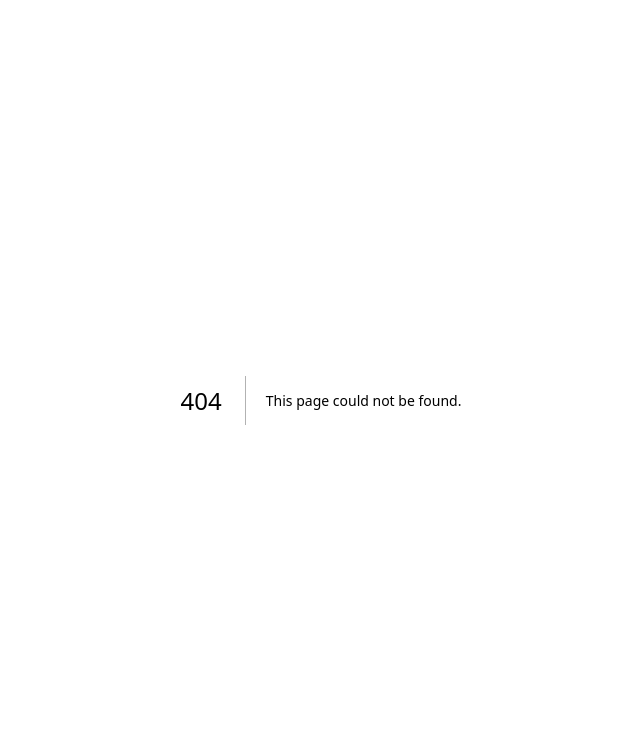
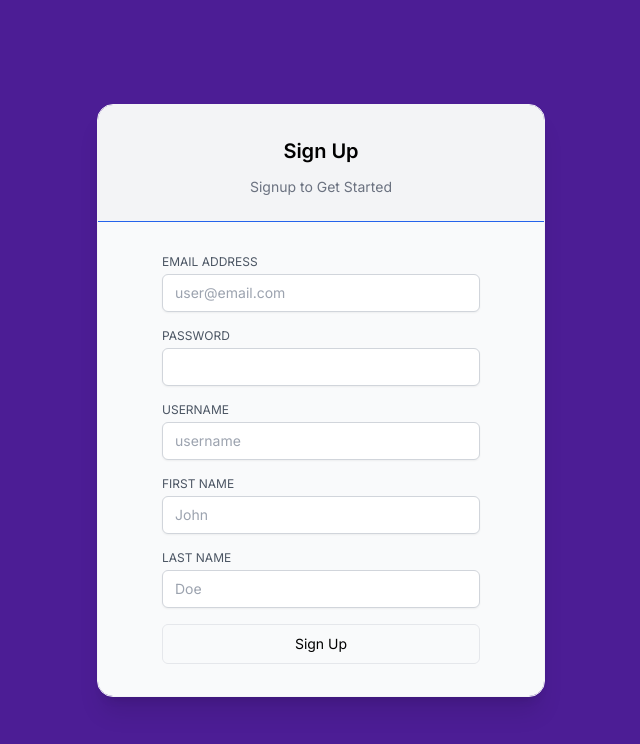
Before and after one commit to srelan46/TaskHub, a Next.js app in the folder frontend/: page /register in a window 1280 px wide. Before the commit this address had no page. Shown: the top 744 px of the page, without its empty margins (319-959 px from the left). Built offline with nearby package versions, Linux system fonts and the light colour scheme.

Commit message:
Added Signup Page, also fixed login routing
- Added Signup Page
- Fixed Login Routing
- Changed Little Bit of CSS

```diff
--- a/frontend/src/app/landing.tsx
+++ b/frontend/src/app/landing.tsx
@@ -1,30 +1,32 @@
 'use client'
-import Login from "./login/page"
 import { useRouter } from 'next/navigation';
 
 export default function Landing() {
     const router = useRouter();
-    const handleClick = () =>{
+    const handleLogin = () => {
         router.push('/login');
     };
+    const handleRegister = () => {
+        router.push('/register');
+    }
     return (
         <div className="flex ">
-            <div className="w-full lg:w-3/5 p-4 bg-white dark:bg-violet-900 text-white font-bold">
+            <div className="w-full lg:w-3/5 p-4 bg-fuchsia-200 text-black dark:bg-violet-900 dark:text-white font-bold">
                 <div className="text-center py-72 text-[32px]">
                     Welcome to Taskhub
                 </div>
             </div>
-            <div className="w-full lg:w-2/5 h-full bg-white text-black">
-                <div className="bg-violet-500 py-24 lg:py-72 xl:py-96 dark:bg-black text-white">
+            <div className="w-full lg:w-2/5 h-full">
+                <div className="bg-violet-900 py-24 lg:py-72 xl:py-96 dark:bg-black text-white">
                     <div className="relative flex w-full grow flex-col items-center justify-center">
-                        <h2 className="text-center text-[20px] leading-[1.2] md:text-[32px] md:leading-8">
+                        <h2 className="text-center text-[20px] font-bold leading-[1.2] md:text-[32px] md:leading-8">
                             Let's Get Started
                             <div className="mt-5 w-full max-w-[440px]">
                                 <div className="grid gap-x-3 gap-y-2 sm:grid-cols-2 sm:gap-y-0">
-                                    <button className="relative flex h-12 items-center justify-center rounded-md text-center text-base font-medium bg-[#3C46FF] text-[#fff] hover:bg-[#0000FF]" onClick={handleClick}>
+                                    <button className="relative flex h-12 items-center justify-center rounded-md text-center text-base font-medium bg-[#3C46FF] text-[#fff] hover:bg-[#0000FF]" onClick={handleLogin}>
                                         Login
                                     </button>
-                                    <button className="relative flex h-12 items-center justify-center rounded-md text-center text-base font-medium bg-[#3C46FF] text-[#fff] hover:bg-[#0000FF]">
+                                    <button className="relative flex h-12 items-center justify-center rounded-md text-center text-base font-medium bg-[#3C46FF] text-[#fff] hover:bg-[#0000FF]" onClick={handleRegister}>
                                         Sign Up
                                     </button>
                                 </div>
--- a/frontend/src/app/form.tsx
+++ b/frontend/src/app/login/form.tsx
@@ -1,4 +1,4 @@
-export function Form({
+export function LoginForm({
   action,
   children,
 }: {
--- a/frontend/src/app/login/page.tsx
+++ b/frontend/src/app/login/page.tsx
@@ -1,11 +1,11 @@
 'use-client'
 import Link from 'next/link';
-import { Form } from '../form';
+import { LoginForm } from './form';
 import { SubmitButton } from '../submit-button';
 
 export default function Login() {
   return (
-    <div className="flex h-screen w-screen items-center justify-center bg-violet-500">
+    <div className="flex h-screen w-screen items-center justify-center bg-violet-900">
       <div className="z-10 w-full max-w-md overflow-hidden rounded-2xl border border-gray-100 shadow-xl">
         <div className="flex flex-col items-center justify-center space-y-3 border-b border-blue-600 bg-gray-100 px-4 py-6 pt-8 text-center sm:px-16">
           <h3 className="text-xl font-semibold text-black">Sign In</h3>
@@ -13,7 +13,7 @@ export default function Login() {
             Use your email and password to sign in
           </p>
         </div>
-        <Form action={'do nothing'}>
+        <LoginForm action={'do nothing'}>
           <SubmitButton>Sign in</SubmitButton>
           <p className="text-center text-sm text-gray-600">
             {"Don't have an account? "}
@@ -22,7 +22,7 @@ export default function Login() {
             </Link>
             {' for free.'}
           </p>
-        </Form>
+        </LoginForm>
       </div>
     </div>
   );
--- /dev/null
+++ b/frontend/src/app/register/form.tsx
@@ -0,0 +1,95 @@
+export function RegisterForm({
+    action,
+    children,
+  }: {
+    action: any;
+    children: React.ReactNode;
+  }) {
+    return (
+      <form
+        action={action}
+        className="flex flex-col space-y-4 bg-gray-50 px-4 py-8 sm:px-16"
+      >
+        <div>
+          <label
+            htmlFor="email"
+            className="block text-xs text-gray-600 uppercase"
+          >
+            Email Address
+          </label>
+          <input
+            id="email"
+            name="email"
+            type="email"
+            placeholder="user@email.com"
+            autoComplete="email"
+            required
+            className="mt-1 block w-full appearance-none rounded-md border border-gray-300 px-3 py-2 placeholder-gray-400 shadow-sm focus:border-black focus:outline-none focus:ring-black sm:text-sm text-black"
+          />
+        </div>
+        <div>
+          <label
+            htmlFor="password"
+            className="block text-xs text-gray-600 uppercase"
+          >
+            Password
+          </label>
+          <input
+            id="password"
+            name="password"
+            type="password"
+            required
+            className="mt-1 block w-full appearance-none rounded-md border border-gray-300 px-3 py-2 placeholder-gray-400 shadow-sm focus:border-black focus:outline-none focus:ring-black sm:text-sm text-black"
+          />
+        </div>
+        <div>
+            <label
+            htmlFor="Username"
+            className="block text-xs text-gray-600 uppercase"
+          >
+            Username
+          </label>
+          <input
+            id="username"
+            name="username"
+            type="username"
+            placeholder="username"
+            required
+            className="mt-1 block w-full appearance-none rounded-md border border-gray-300 px-3 py-2 placeholder-gray-400 shadow-sm focus:border-black focus:outline-none focus:ring-black sm:text-sm text-black"
+          />
+        </div>
+        <div>
+            <label
+            htmlFor="first_name"
+            className="block text-xs text-gray-600 uppercase"
+          >
+            First Name
+          </label>
+          <input
+            id="first_name"
+            name="first_name"
+            type="first_name"
+            placeholder="John"
+            required
+            className="mt-1 block w-full appearance-none rounded-md border border-gray-300 px-3 py-2 placeholder-gray-400 shadow-sm focus:border-black focus:outline-none focus:ring-black sm:text-sm text-black"
+          />
+        </div>
+        <div>
+            <label
+            htmlFor="last_name"
+            className="block text-xs text-gray-600 uppercase"
+          >
+            Last Name
+          </label>
+          <input
+            id="last_name"
+            name="last_name"
+            type="last_name"
+            placeholder="Doe"
+            className="mt-1 block w-full appearance-none rounded-md border border-gray-300 px-3 py-2 placeholder-gray-400 shadow-sm focus:border-black focus:outline-none focus:ring-black sm:text-sm text-black"
+          />
+        </div>
+        {children}
+      </form>
+    );
+  }
--- /dev/null
+++ b/frontend/src/app/register/page.tsx
@@ -0,0 +1,20 @@
+import { RegisterForm } from "./form";
+import { SubmitButton } from "../submit-button";
+import Link from "next/link";
+export default function Register() {
+    return (
+        <div className="flex h-screen w-screen items-center justify-center bg-violet-900">
+            <div className="z-10 w-full max-w-md overflow-hidden rounded-2xl border border-gray-100 shadow-xl">
+                <div className="flex flex-col items-center justify-center space-y-3 border-b border-blue-600 bg-gray-100 px-4 py-6 pt-8 text-center sm:px-16">
+                    <h3 className="text-xl font-semibold text-black">Sign Up</h3>
+                    <p className="text-sm text-gray-500">
+                        Signup to Get Started
+                    </p>
+                </div>
+                <RegisterForm action={'do nothing'}>
+                    <SubmitButton>Sign Up</SubmitButton>
+                </RegisterForm>
+            </div>
+        </div>
+    );
+}
```
